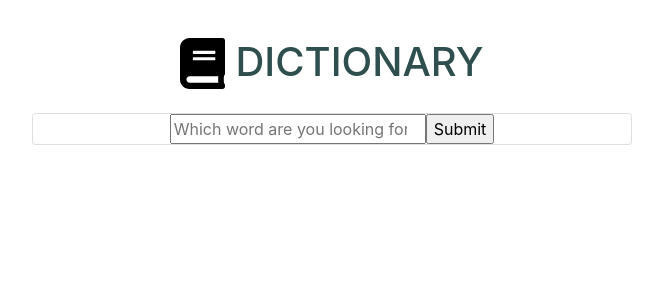
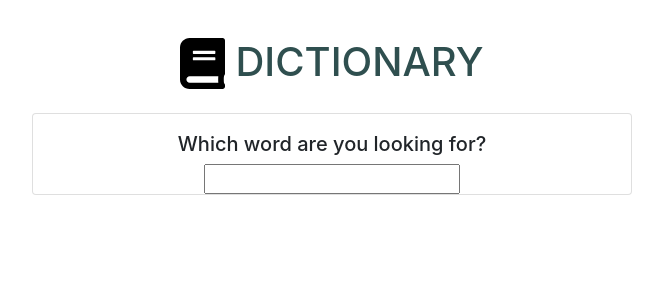
Before and after one commit to cafrmen/dictionary-app, a React (Create React App) app: page / in a window 1280 px wide. Shown: the top 300 px of the page, without its empty margins (308-971 px from the left). Built offline with nearby package versions, Linux system fonts and the light colour scheme.

Commit message:
Added son margin

```diff
--- a/src/App.css
+++ b/src/App.css
@@ -25,3 +25,7 @@ header {
   text-align: center;
   max-width: 600px;
 }
+
+h5 {
+  margin-top: 18px;
+}
--- a/src/Dictionary.js
+++ b/src/Dictionary.js
@@ -15,9 +15,10 @@ export default function Dictionary() {
 
     return (
         <div className="card">
+            <h5>Which word are you looking for?</h5>
+
             <form onSubmit={search}>
-                <input onChange={handleKeywordChange} type="search" placeholder="Which word are you looking for?"></input>
-                <input type="submit" placeholder="Search"></input>
+                <input className="typeInput" onChange={handleKeywordChange} type="search"></input>
             </form>
         </div>
     )
```
